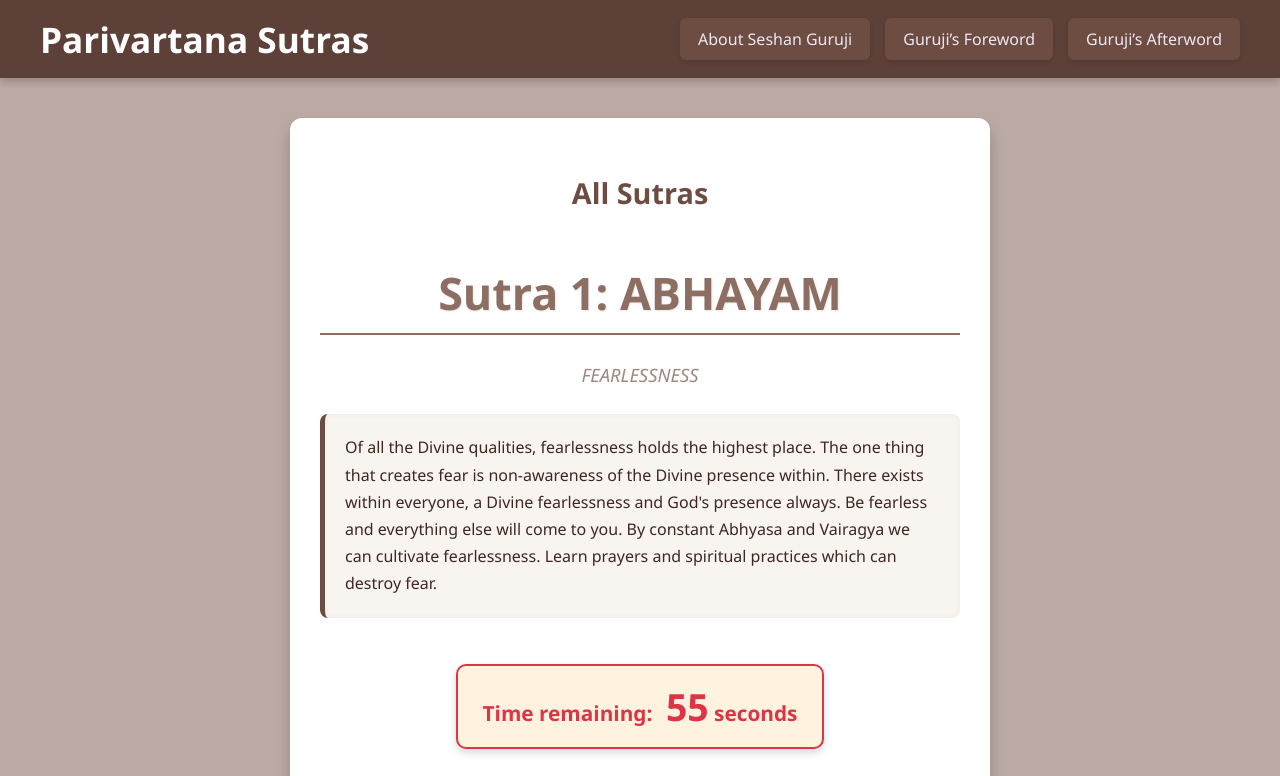
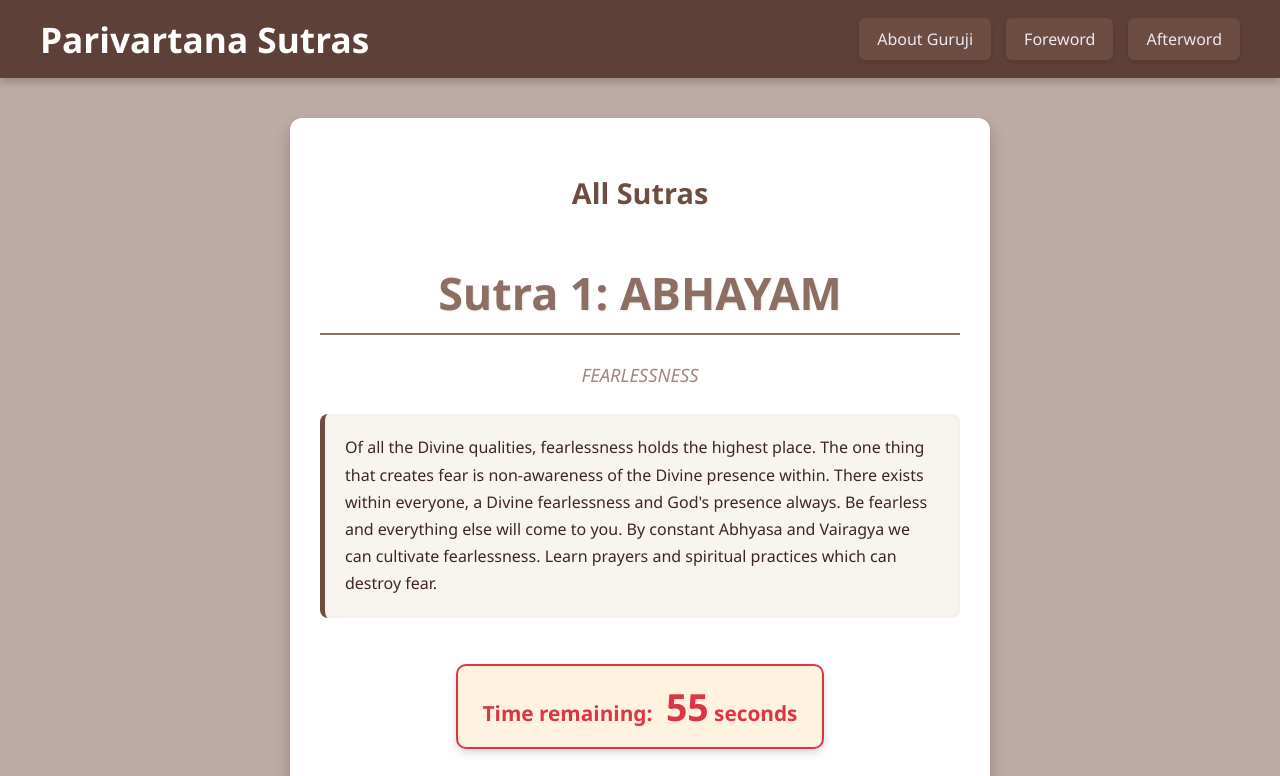
Before and after one commit to rakshikasprasad/ParivartanaSutras, a plain HTML site: page all_sutras.html in a window 1280 px wide. Shown: the top 776 px of the page. Drawn offline with Linux system fonts and the light colour scheme.

Commit message:
Update all_sutras.html

```diff
--- a/all_sutras.html
+++ b/all_sutras.html
@@ -26,9 +26,9 @@
         </div>
         <nav class="main-nav" id="main-nav">
             <ul>
-                <li><a href="about_guruji.html" class="nav-button-link">About Seshan Guruji</a></li>
-                <li><a href="foreword.html" class="nav-button-link">Guruji’s Foreword</a></li>
-                <li><a href="afterword.html" class="nav-button-link">Guruji’s Afterword</a></li>
+                <li><a href="about_guruji.html" class="nav-button-link">About Guruji</a></li>
+                <li><a href="foreword.html" class="nav-button-link">Foreword</a></li>
+                <li><a href="afterword.html" class="nav-button-link">Afterword</a></li>
             </ul>
         </nav>
     </div>
```
